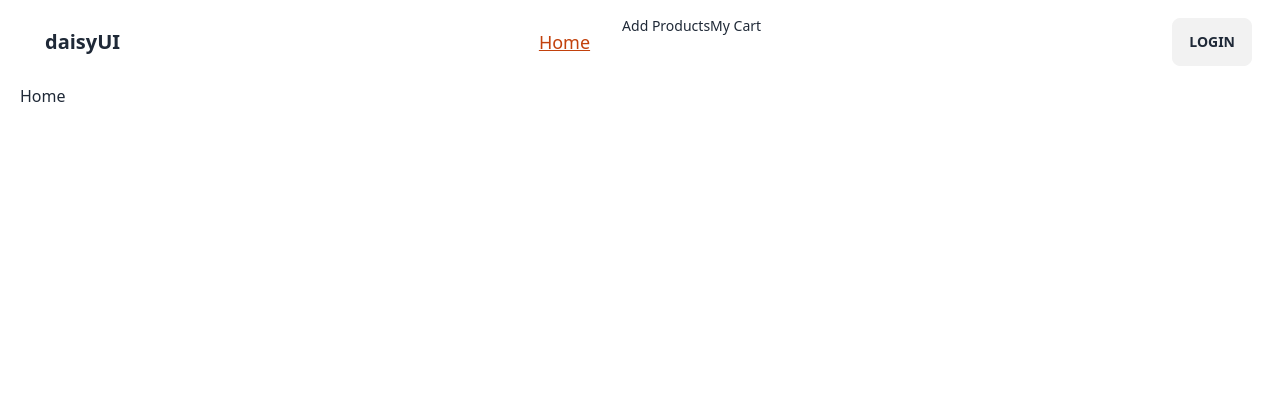
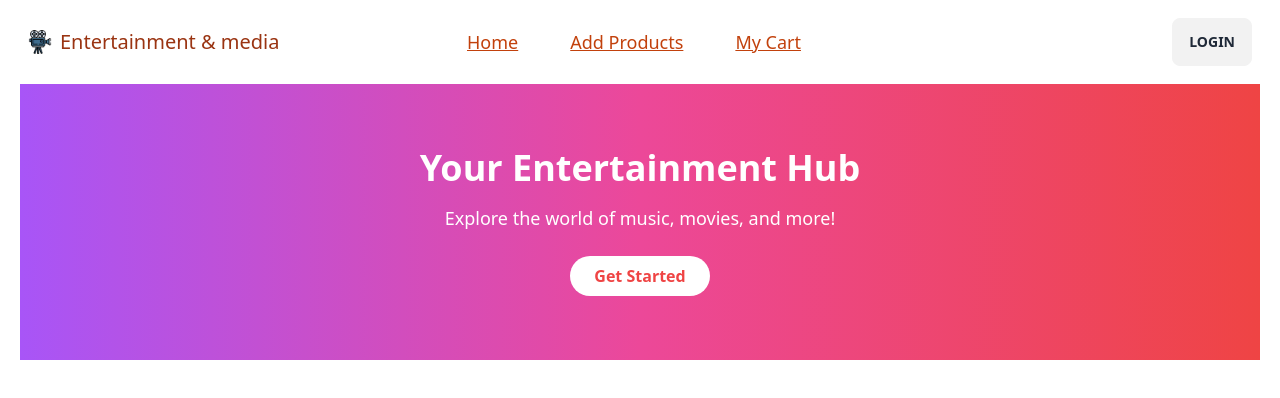
Before and after one commit to SintoDas/entertainment-and-media-client, a React (Vite) app: page / in a window 1280 px wide. Shown: the top 398 px of the page. Built offline with nearby package versions, Linux system fonts and the light colour scheme.

Commit message:
banner section added in home page

```diff
--- /dev/null
+++ b/src/components/Banner.jsx
@@ -0,0 +1,26 @@
+import React from "react";
+
+const Banner = () => {
+  return (
+    <div>
+      <div className="bg-gradient-to-r from-purple-500 via-pink-500 to-red-500 py-16 px-4 text-white">
+        <div className="max-w-5xl mx-auto flex flex-col items-center justify-center text-center">
+          <h1 className="text-4xl font-extrabold mb-4">
+            Your Entertainment Hub
+          </h1>
+          <p className="text-lg mb-6">
+            Explore the world of music, movies, and more!
+          </p>
+          <a
+            href="#"
+            className="bg-white text-red-500 font-semibold py-2 px-6 rounded-full hover:bg-red-500 hover:text-white transition duration-300 ease-in-out"
+          >
+            Get Started
+          </a>
+        </div>
+      </div>
+    </div>
+  );
+};
+
+export default Banner;
--- a/src/components/Navbar.jsx
+++ b/src/components/Navbar.jsx
@@ -1,4 +1,5 @@
 import { NavLink } from "react-router-dom";
+import navImg from "../assets/entertainment.png";
 
 const Navbar = () => {
   const navLinks = (
@@ -17,7 +18,7 @@ const Navbar = () => {
       </NavLink>
 
       <NavLink
-        to="/products"
+        to="/"
         className={({ isActive, isPending }) =>
           isPending
             ? "pending"
@@ -29,7 +30,7 @@ const Navbar = () => {
         Add Products
       </NavLink>
       <NavLink
-        to="/carts"
+        to="/"
         className={({ isActive, isPending }) =>
           isPending
             ? "pending"
@@ -70,7 +71,14 @@ const Navbar = () => {
               {navLinks}
             </ul>
           </div>
-          <a className="btn btn-ghost normal-case text-xl">daisyUI</a>
+          <a className="normal-case text-xl flex items-center gap-2">
+            <img
+              className="w-6 h-6 object-cover"
+              src={navImg}
+              alt="media-image"
+            />
+            <span className="text-orange-800">Entertainment & media</span>
+          </a>
         </div>
         <div className="navbar-center hidden lg:flex">
           <ul className="menu menu-horizontal px-1">{navLinks}</ul>
--- a/src/layouts/Main.jsx
+++ b/src/layouts/Main.jsx
@@ -1,11 +1,8 @@
 import React from "react";
 import { Outlet } from "react-router-dom";
-import Navbar from "../components/Navbar";
-
 const Main = () => {
   return (
     <div className="max-w-[1240px] mx-auto">
-      <Navbar></Navbar>
       <Outlet></Outlet>
     </div>
   );
--- a/src/pages/Home/Home.jsx
+++ b/src/pages/Home/Home.jsx
@@ -1,7 +1,11 @@
+import Banner from "../../components/Banner";
+import Navbar from "../../components/Navbar";
+
 const Home = () => {
   return (
     <div>
-      <div>Home</div>
+      <Navbar></Navbar>
+      <Banner></Banner>
     </div>
   );
 };
```
Also changed, not shown: src/assets/entertainment.png (added).
